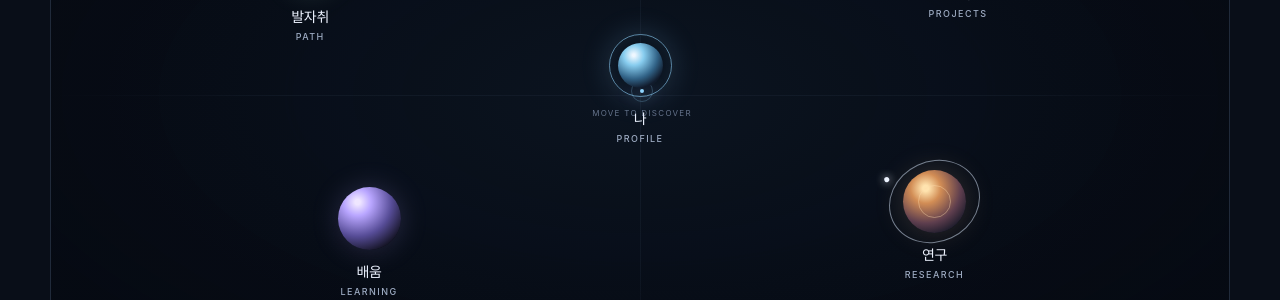
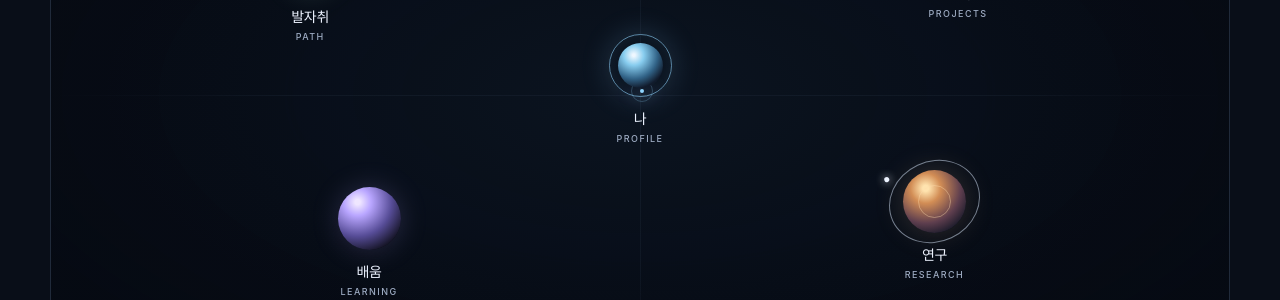
Before and after one commit to gimon0330/gimon0330.github.io, a Jekyll site: the page built from index.html, in a window 1280 px wide. Shown: the part 964-1264 px from the top of the page. Built offline with Jekyll 4.4.1, drawn with Linux system fonts in a browser that asks for light colours; the list of posts is cut into pages by our own code.

Commit message:
Polish universe map center label

```diff
--- a/assets/universe.css
+++ b/assets/universe.css
@@ -423,7 +423,7 @@ button { font: inherit; }
 }
 
 .map-center-mark span { position: absolute; inset: -9px; border: 1px solid rgba(145,213,255,.24); border-radius: 50%; }
-.map-center-mark small { position: absolute; top: 19px; left: 50%; transform: translateX(-50%); color: var(--u-dim); font-size: 8px; letter-spacing: .16em; white-space: nowrap; }
+.map-center-mark small { display: none; }
 
 .map-caption { position: absolute; left: 22px; bottom: 20px; color: var(--u-dim); font-size: 9px; }
 
```
